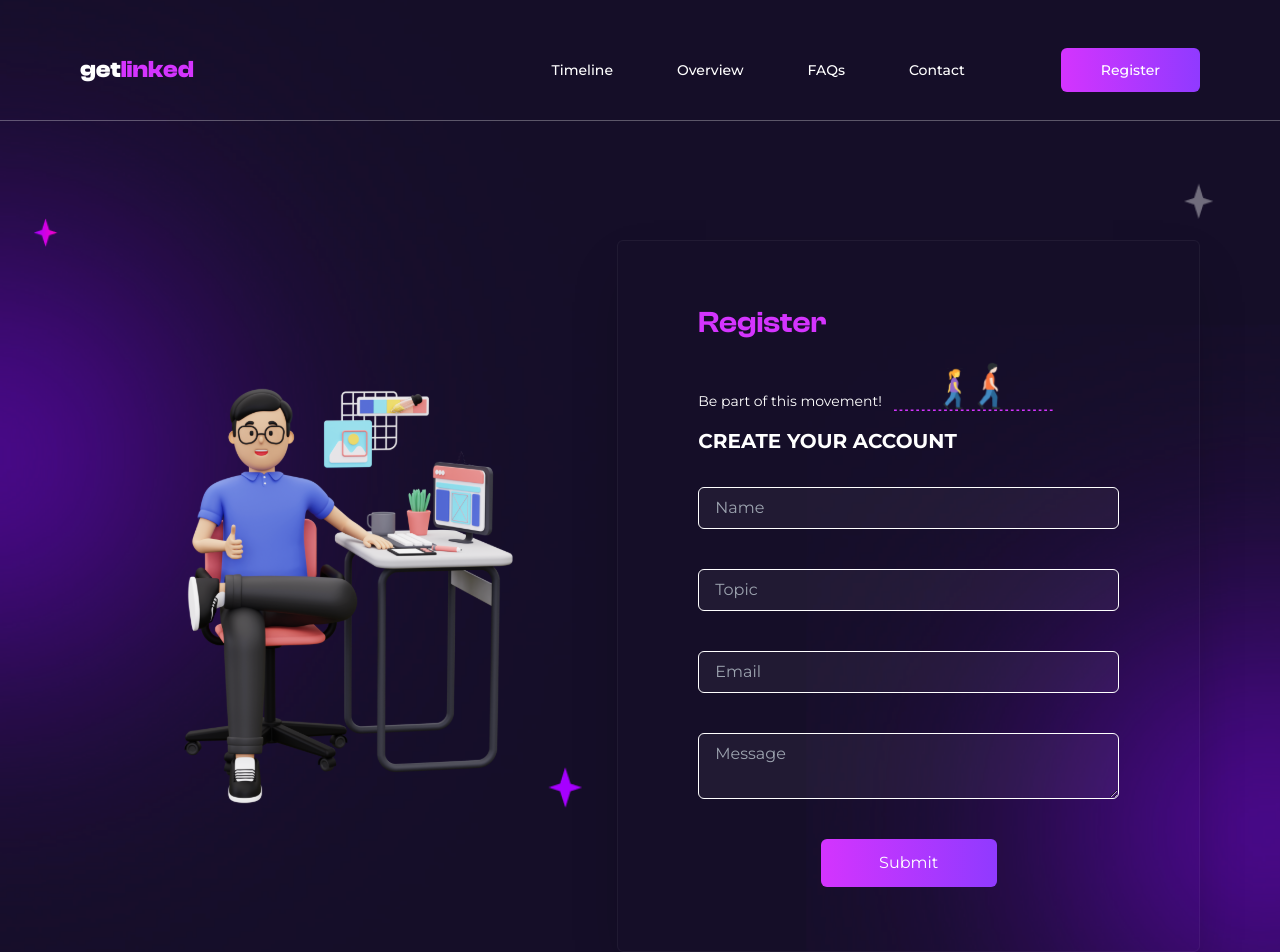
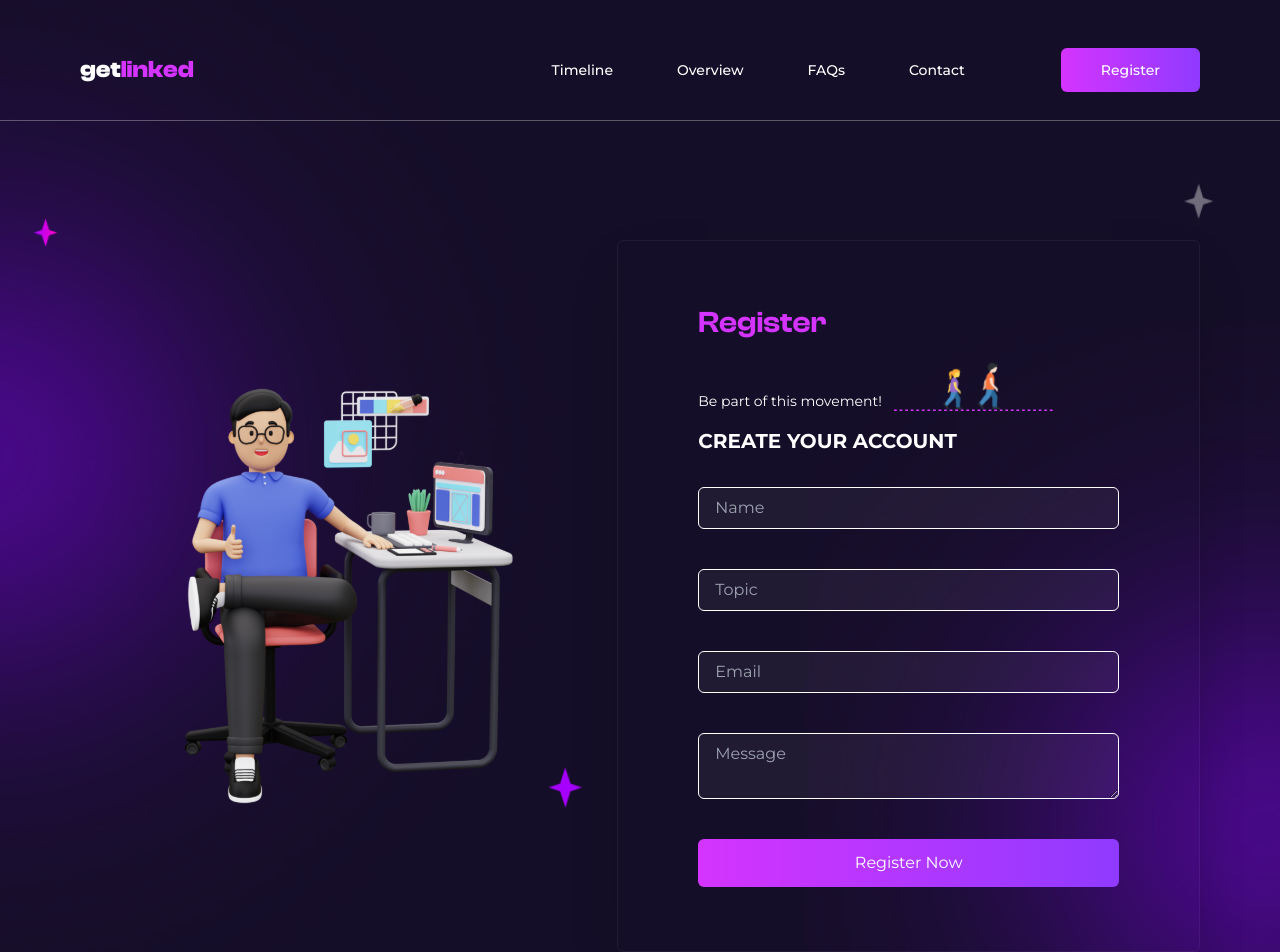
Before and after one commit to iyanuxn/getlinked, a React (Vite) app: page /register in a window 1280 px wide. Shown: the top 952 px of the page. Built offline with nearby package versions, Linux system fonts and the light colour scheme.

Commit message:
Beginning Register

```diff
--- a/src/pages/Register.jsx
+++ b/src/pages/Register.jsx
@@ -43,8 +43,8 @@ const Register = () => {
               className="w-full bg-transparent border border-white bg-white bg-opacity-5 rounded-md py-2 px-4"
             />
           </div>
-          <button className="md:w-44 w-28 text-sm md:text-base bg-gradient-to-r from-primary to-secondary text-white py-3 rounded-md md:mt-10 mt-8">
-            Submit
+          <button className="md:w-full w-28 text-sm md:text-base bg-gradient-to-r from-primary to-secondary text-white py-3 rounded-md md:mt-10 mt-8">
+            Register Now
           </button>
         </form>
       </div>
```
